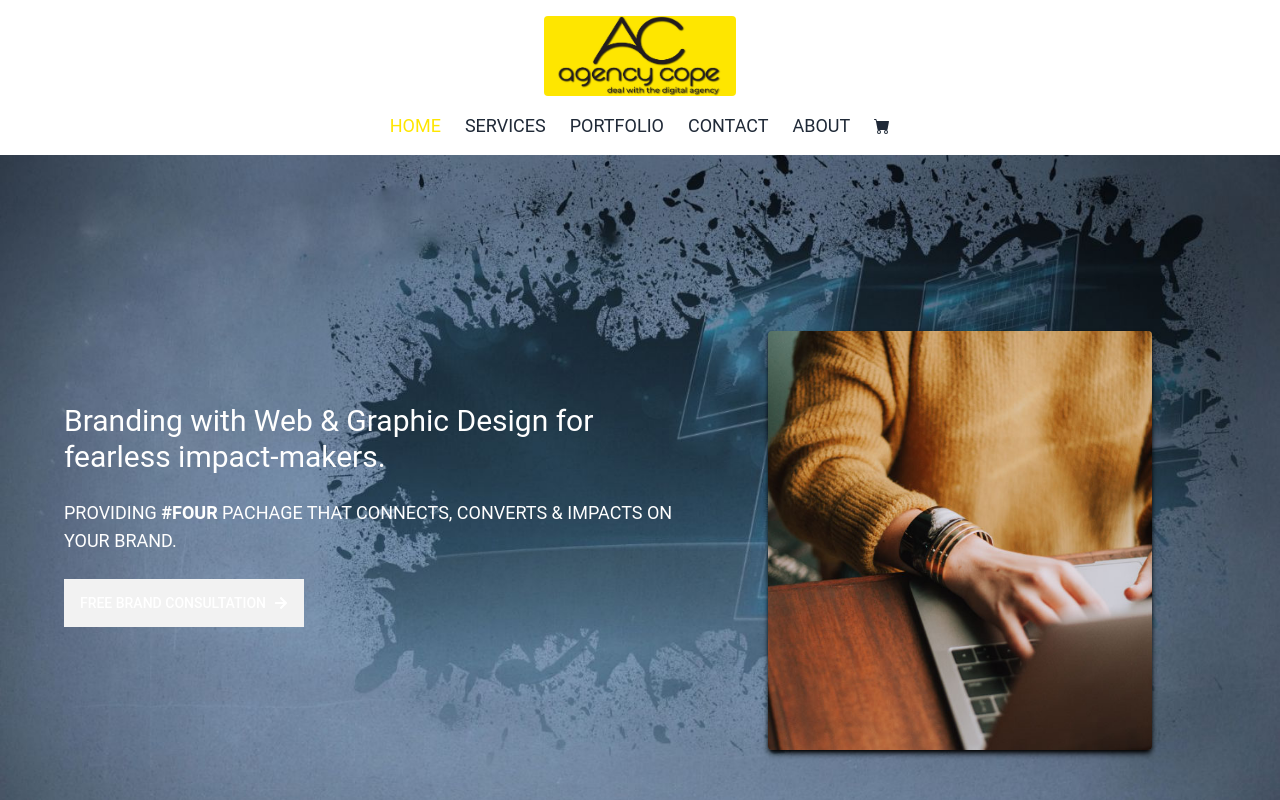
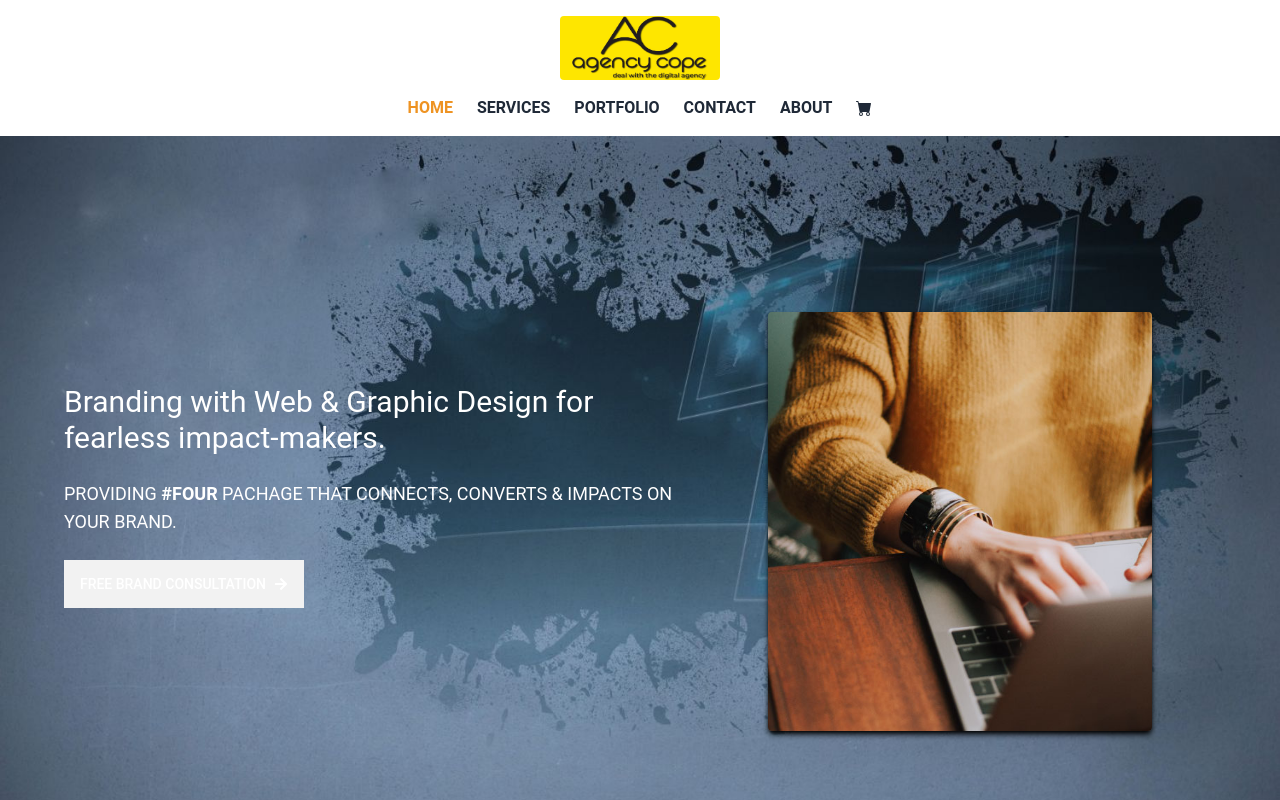
Before and after one commit to abdurrahmanrahat/agencyCope-client, a React (Vite) app: page / in a window 1280 px wide. Shown: the top 800 px of the page. Built offline with nearby package versions, Linux system fonts and the light colour scheme.

Commit message:
navbar updated

```diff
--- a/index.html
+++ b/index.html
@@ -4,7 +4,7 @@
     <meta charset="UTF-8" />
     <link rel="icon" type="image/svg+xml" href="/vite.svg" />
     <meta name="viewport" content="width=device-width, initial-scale=1.0" />
-    <title>Vite + React</title>
+    <title>Agency Cope</title>
   </head>
   <body>
     <div id="root"></div>
--- a/src/Pages/Shared/Navbar/Navbar.css
+++ b/src/Pages/Shared/Navbar/Navbar.css
@@ -1,9 +1,11 @@
 ul li {
-    font-size: 18px;
+    font-size: 16px;
     margin-right: 12px;
     text-transform: uppercase;
+    font-weight: 600;
 }
 
 ul li:hover {
-    color: #FEE600;
+    color: #afafaf;
+    transition-duration: 500ms;
 }
--- a/src/Pages/Shared/Navbar/Navbar.jsx
+++ b/src/Pages/Shared/Navbar/Navbar.jsx
@@ -1,10 +1,10 @@
-import ActiveLink from "../../../components/ActiveLink/ActiveLink";
-import Logo from "../../../assets/logo.jpg";
-import "./Navbar.css";
+import { useState } from "react";
 import { BsFillCartFill } from "react-icons/bs";
 import { GiHamburgerMenu } from "react-icons/gi";
 import { IoMdClose } from "react-icons/io";
-import { useState } from "react";
+import Logo from "../../../assets/logo.jpg";
+import ActiveLink from "../../../components/ActiveLink/ActiveLink";
+import "./Navbar.css";
 
 const Navbar = () => {
   // const [navToggle, setNavToggle] = useState(false);
@@ -14,26 +14,11 @@ const Navbar = () => {
   return (
     <div className="flex flex-col items-center">
       <div className="p-4">
-        <img src={Logo} className="w-48 h-20 rounded" alt="" />
+        <img src={Logo} className="w-40 h-16 rounded" alt="" />
       </div>
 
-      {/* Nav Toggle
-      <div className="lg:hidden flex gap-40">
-        <div className="ml-2 " onClick={() => setNavToggle(!navToggle)}>
-          {navToggle ? (
-            <IoMdClose className="text-[32px]" />
-          ) : (
-            <GiHamburgerMenu className="text-[32px]" />
-          )}
-        </div>
-
-        <div className="text-[20px] items-center font-semibold">
-          <p>Select Page</p>
-        </div>
-      </div> */}
-
       <div className="hidden md:block">
-        <ul className="flex flex-col md:flex-row items-center gap-3">
+        <ul className="flex flex-col md:flex-row items-center gap-3 font-medium">
           <li>
             <ActiveLink to="/">Home</ActiveLink>
           </li>
@@ -56,8 +41,9 @@ const Navbar = () => {
           </button>
         </ul>
       </div>
+
       {/* sm */}
-      <div className="sm:hidden cursor-pointer flex justify-between gap-36">
+      <div className="md:hidden cursor-pointer flex justify-between gap-36">
         <div onClick={toggleMenu} className="flex items-center justify-center">
           <GiHamburgerMenu className="w-9 h-9 text-black ms-1 " />
         </div>
@@ -70,7 +56,7 @@ const Navbar = () => {
       <div
         className={
           menuOpen
-            ? "fixed top-0 left-0 w-[75%] sm:hidden h-screen bg-indigo-50 p-10 ease-in-out duration-500"
+            ? "fixed top-0 left-0 w-[75%] z-10 sm:hidden h-screen bg-indigo-50 p-10 ease-in-out duration-500"
             : "fixed left-[-100%] top-0 p-10 ease-in-out duration-500"
         }
       >
--- a/src/components/ActiveLink/ActiveLink.jsx
+++ b/src/components/ActiveLink/ActiveLink.jsx
@@ -4,7 +4,7 @@ const ActiveLink = ({ to, children }) => {
   return (
     <NavLink
       to={to}
-            className={({ isActive }) => isActive ? 'text-[#FEE600]' : ''}
+      className={({ isActive }) => (isActive ? "text-[#EE9322]" : "")}
     >
       {children}
     </NavLink>
```
Lines whose indentation alone changed are shown as unchanged.
